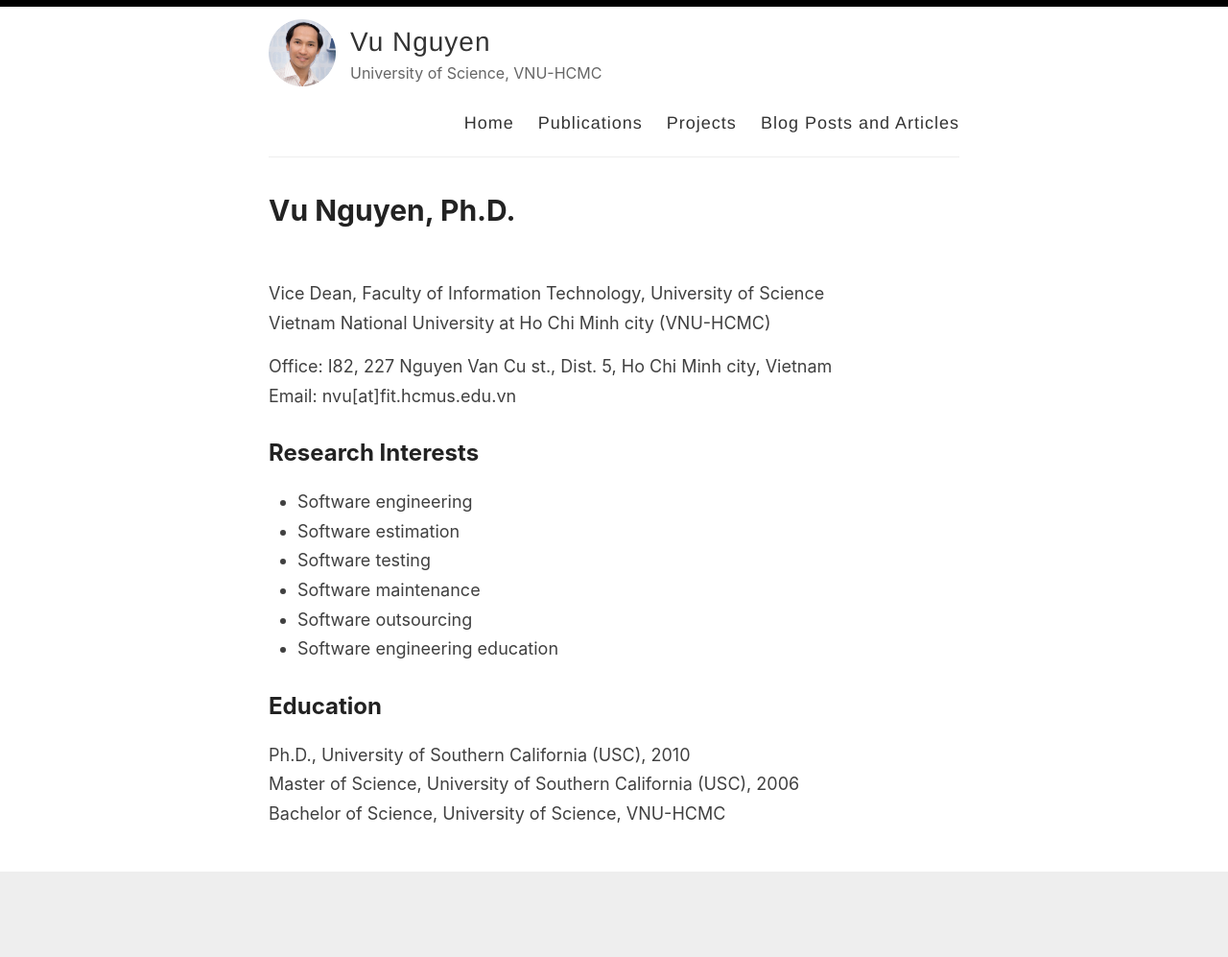
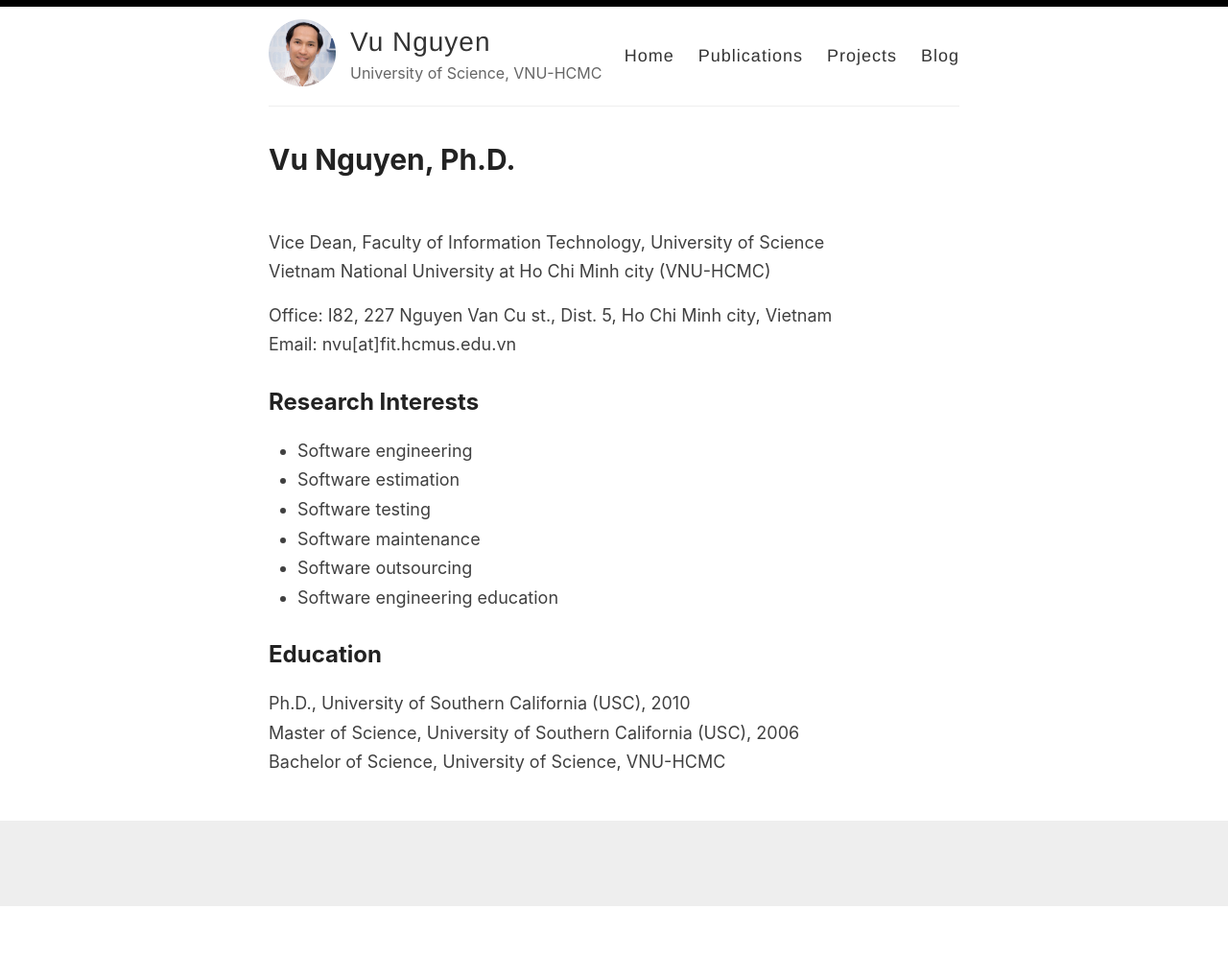
Before and after one commit to vuqngit/vuqngit.github.io, a Jekyll site: the page built from index.html, in a window 1280 px wide. Shown: the whole page at 96% size. Built offline with Jekyll 4.4.1, drawn with Linux system fonts in a browser that asks for light colours; after the commit the page ends 944 px from its top, so only the background shows below that.

Commit message:
Update default.html

```diff
--- a/_layouts/default.html
+++ b/_layouts/default.html
@@ -30,7 +30,7 @@
               <a href="{{ site.baseurl }}/">Home</a>
               <a href="{{ site.baseurl }}/publications">Publications</a>
               <a href="{{ site.baseurl }}/projects">Projects</a>
-              <a href="{{ site.baseurl }}/blog">Blog Posts and Articles</a>
+              <a href="{{ site.baseurl }}/blog">Blog</a>
 <!--              <a href="{{ site.baseurl }}/search">Search</a>
 -->
             </nav>
```
